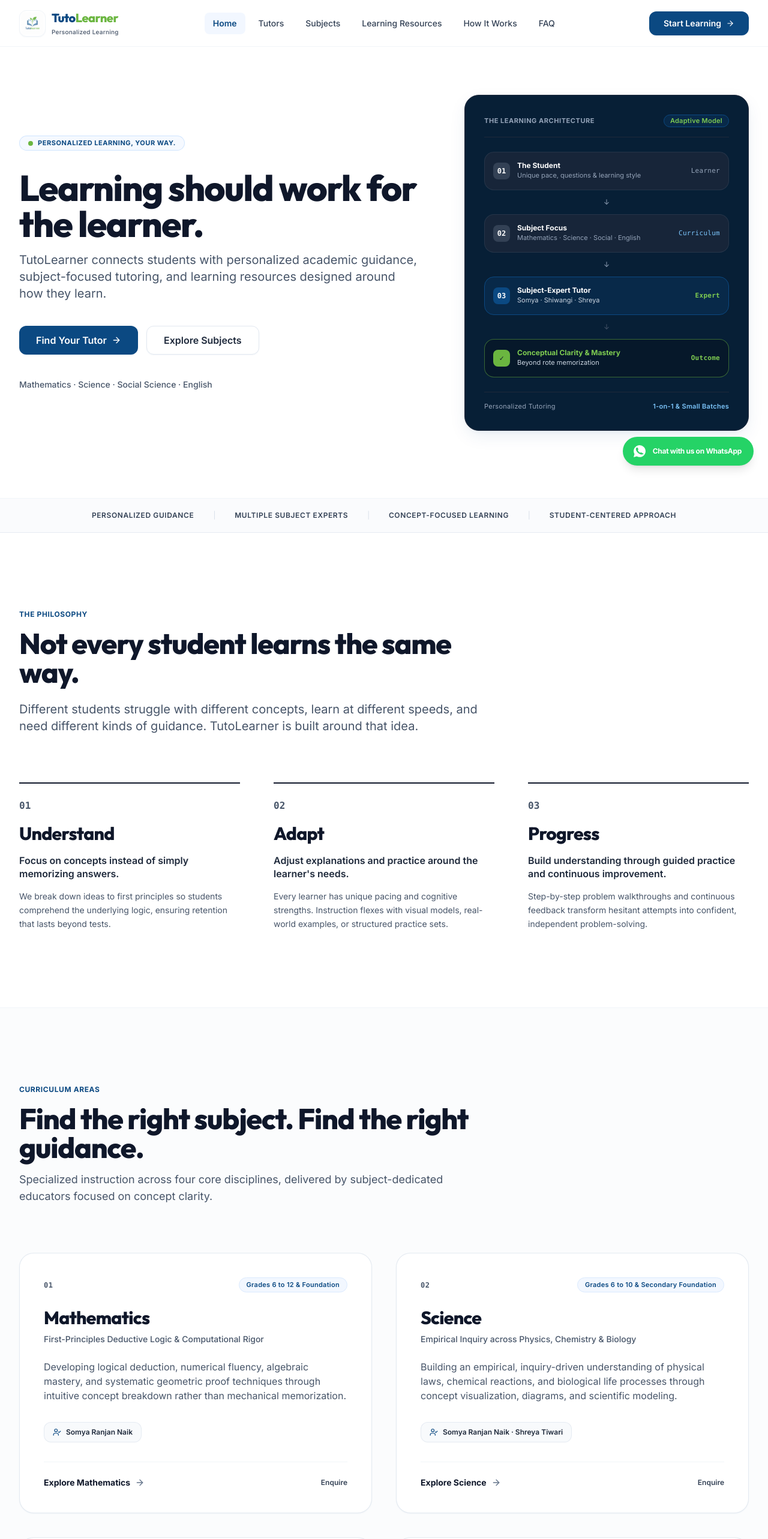
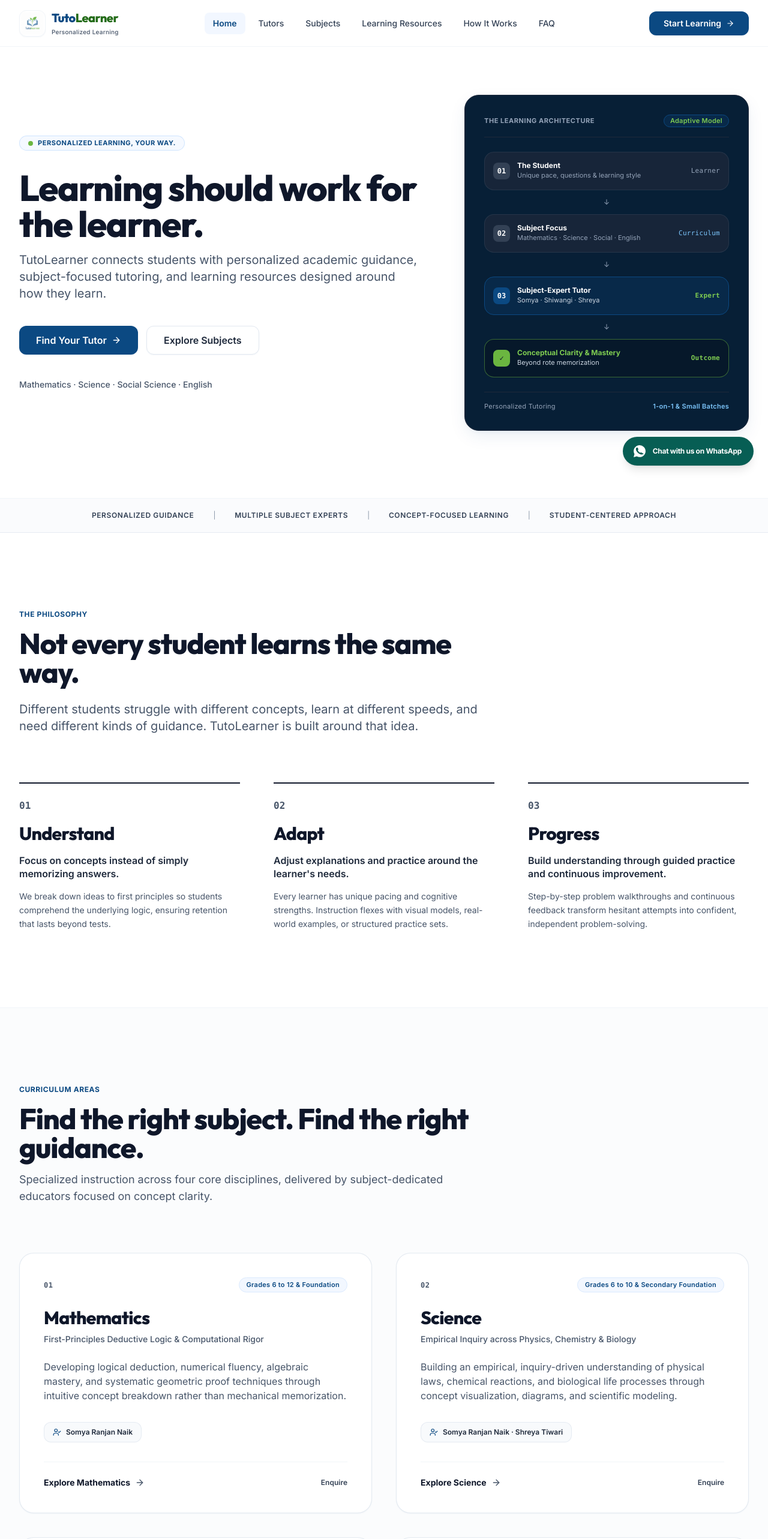
Before and after one commit to somyaranjan06/Tutolearner, a Next.js app: page / in a window 1280 px wide. Shown: the top 2565 px of the page at 60% size. Built offline with nearby package versions, Linux system fonts and the light colour scheme.

Commit message:
fix(a11y): resolve all remaining color contrast issues to achieve full WCAG AA compliance

```diff
--- a/src/components/common/Breadcrumbs.tsx
+++ b/src/components/common/Breadcrumbs.tsx
@@ -33,7 +33,7 @@
           const isLast = index === items.length - 1;
           return (
             <li key={index} className="flex items-center space-x-1.5 sm:space-x-2">
-              <ChevronRight className="h-3.5 w-3.5 text-slate-500 shrink-0" aria-hidden="true" />
+              <ChevronRight className="h-3.5 w-3.5 text-slate-600 shrink-0" aria-hidden="true" />
               {isLast || !item.href ? (
                 <span className="font-medium text-slate-900 truncate max-w-[200px] sm:max-w-none" aria-current="page">
                   {item.label}
--- a/src/components/common/FloatingWhatsApp.tsx
+++ b/src/components/common/FloatingWhatsApp.tsx
@@ -19,11 +19,11 @@
         aria-label="Chat with TutoLearner on WhatsApp"
         onMouseEnter={() => setIsHovered(true)}
         onMouseLeave={() => setIsHovered(false)}
-        className="group relative flex items-center gap-2.5 rounded-full bg-[#25D366] hover:bg-[#20bd5a] text-white p-3.5 sm:px-4 sm:py-3 shadow-lg hover:shadow-xl transition-all duration-300 ease-out focus-visible:outline-none focus-visible:ring-3 focus-visible:ring-[#25D366] focus-visible:ring-offset-2 active:scale-95"
+        className="group relative flex items-center gap-2.5 rounded-full bg-[#075E54] hover:bg-[#128C7E] text-white p-3.5 sm:px-4 sm:py-3 shadow-lg hover:shadow-xl transition-all duration-300 ease-out focus-visible:outline-none focus-visible:ring-3 focus-visible:ring-[#25D366] focus-visible:ring-offset-2 active:scale-95"
       >
         {/* Subtle breathing ripple glow */}
         <span
-          className="absolute inset-0 rounded-full bg-[#25D366] opacity-30 animate-ping -z-10"
+          className="absolute inset-0 rounded-full bg-[#25D366] opacity-20 animate-ping -z-10"
           aria-hidden="true"
         />
 
--- a/src/components/home/Hero.tsx
+++ b/src/components/home/Hero.tsx
@@ -129,7 +129,7 @@
 
                 {/* Connector */}
                 <div className="flex justify-center -my-1">
-                  <span className="text-xs text-slate-600">↓</span>
+                  <span className="text-xs text-slate-400">↓</span>
                 </div>
 
                 {/* Step 4: True Understanding */}
--- a/src/components/home/LearningResources.tsx
+++ b/src/components/home/LearningResources.tsx
@@ -88,7 +88,7 @@
                       <Icon className="h-5 w-5 text-[#6BB640]" />
                     </div>
                     <span className="inline-flex items-center gap-1 rounded-full bg-slate-100 px-3 py-1 text-2xs font-semibold text-slate-700 border border-slate-200">
-                      <Clock className="h-3 w-3 text-slate-500" />
+                      <Clock className="h-3 w-3 text-slate-600" />
                       <span>{item.status}</span>
                     </span>
                   </div>
--- a/src/components/home/PositioningStrip.tsx
+++ b/src/components/home/PositioningStrip.tsx
@@ -22,7 +22,7 @@
               </span>
               {index < pillars.length - 1 && (
                 <span
-                  className="hidden sm:inline text-slate-300 select-none text-xs font-light"
+                  className="hidden sm:inline text-slate-500 select-none text-xs font-light"
                   aria-hidden="true"
                 >
                   |
--- a/src/components/home/SubjectExplorer.tsx
+++ b/src/components/home/SubjectExplorer.tsx
@@ -75,7 +75,7 @@
                     className="inline-flex items-center gap-2 text-sm font-bold text-slate-900 group-hover:text-[#0B4982] transition-colors"
                   >
                     <span>Explore {subject.name}</span>
-                    <ArrowRight className="h-4 w-4 text-slate-500 group-hover:text-[#0B4982] group-hover:translate-x-1 transition-all" />
+                    <ArrowRight className="h-4 w-4 text-slate-600 group-hover:text-[#0B4982] group-hover:translate-x-1 transition-all" />
                   </Link>
 
                   <Link
--- a/src/components/home/TeachingPhilosophy.tsx
+++ b/src/components/home/TeachingPhilosophy.tsx
@@ -25,9 +25,9 @@
         {/* Motto Pillars */}
         <div className="pt-4 flex flex-wrap items-center justify-center gap-6 sm:gap-10 text-xs sm:text-sm font-mono text-slate-300">
           <span className="text-[#BAE0FD]">01 · Concept Clarity</span>
-          <span className="hidden sm:inline text-slate-500">•</span>
+          <span className="hidden sm:inline text-slate-400">•</span>
           <span className="text-[#BAE0FD]">02 · Adaptive Pacing</span>
-          <span className="hidden sm:inline text-slate-500">•</span>
+          <span className="hidden sm:inline text-slate-400">•</span>
           <span className="text-[#BAE0FD]">03 · Guided Mastery</span>
         </div>
       </div>
--- a/src/components/home/TutorsSection.tsx
+++ b/src/components/home/TutorsSection.tsx
@@ -85,7 +85,7 @@
                     className="inline-flex items-center gap-2 text-sm font-bold text-slate-900 group-hover:text-[#0B4982] transition-colors"
                   >
                     <span>View Profile</span>
-                    <ArrowRight className="h-4 w-4 text-slate-500 group-hover:text-[#0B4982] group-hover:translate-x-1 transition-all" />
+                    <ArrowRight className="h-4 w-4 text-slate-600 group-hover:text-[#0B4982] group-hover:translate-x-1 transition-all" />
                   </Link>
 
                   <Link
--- a/src/components/layout/MobileNavigation.tsx
+++ b/src/components/layout/MobileNavigation.tsx
@@ -64,7 +64,7 @@
             </div>
             <span className="font-heading font-extrabold text-lg tracking-tight">
               <span className="text-[#0B4982]">Tuto</span>
-              <span className="text-[#6BB640]">Learner</span>
+              <span className="text-[#236B18]">Learner</span>
             </span>
           </div>
 
@@ -104,7 +104,7 @@
                 )}
               >
                 <span>{item.label}</span>
-                <ArrowRight className="h-4 w-4 text-slate-500" />
+                <ArrowRight className="h-4 w-4 text-slate-600" />
               </Link>
             );
           })}
@@ -129,7 +129,7 @@
               <span>{siteConfig.contactEmail}</span>
             </p>
             <p className="flex items-center gap-1.5 text-slate-600">
-              <Clock className="h-3 w-3 text-slate-500" />
+              <Clock className="h-3 w-3 text-slate-600" />
               <span>{siteConfig.academicHours}</span>
             </p>
           </div>
--- a/src/components/layout/Navbar.tsx
+++ b/src/components/layout/Navbar.tsx
@@ -55,7 +55,7 @@
             <div className="flex flex-col">
               <span className="font-heading text-lg sm:text-xl font-extrabold tracking-tight leading-none">
                 <span className="text-[#0B4982]">Tuto</span>
-                <span className="text-[#6BB640]">Learner</span>
+                <span className="text-[#236B18]">Learner</span>
               </span>
               <span className="text-[10px] font-medium tracking-wide text-slate-600 mt-0.5 hidden sm:inline">
                 Personalized Learning
--- a/src/components/ui/input.tsx
+++ b/src/components/ui/input.tsx
@@ -12,7 +12,7 @@
       <input
         type={type}
         className={cn(
-          "flex h-11 w-full rounded-xl border bg-white px-4 py-2.5 text-sm text-slate-900 shadow-subtle transition-all duration-150 file:border-0 file:bg-transparent file:text-sm file:font-medium placeholder:text-slate-500 focus-visible:outline-none focus-visible:ring-2 focus-visible:ring-offset-1 disabled:cursor-not-allowed disabled:opacity-50",
+          "flex h-11 w-full rounded-xl border bg-white px-4 py-2.5 text-sm text-slate-900 shadow-subtle transition-all duration-150 file:border-0 file:bg-transparent file:text-sm file:font-medium placeholder:text-slate-600 focus-visible:outline-none focus-visible:ring-2 focus-visible:ring-offset-1 disabled:cursor-not-allowed disabled:opacity-50",
           hasError
             ? "border-rose-400 bg-rose-50/20 focus-visible:border-rose-500 focus-visible:ring-rose-500"
             : "border-slate-300 focus-visible:border-[#0B4982] focus-visible:ring-[#0B4982]",
--- a/src/components/ui/textarea.tsx
+++ b/src/components/ui/textarea.tsx
@@ -11,7 +11,7 @@
     return (
       <textarea
         className={cn(
-          "flex min-h-[120px] w-full rounded-xl border bg-white px-4 py-3 text-sm text-slate-900 shadow-subtle transition-all duration-150 placeholder:text-slate-500 focus-visible:outline-none focus-visible:ring-2 focus-visible:ring-offset-1 disabled:cursor-not-allowed disabled:opacity-50 leading-relaxed",
+          "flex min-h-[120px] w-full rounded-xl border bg-white px-4 py-3 text-sm text-slate-900 shadow-subtle transition-all duration-150 placeholder:text-slate-600 focus-visible:outline-none focus-visible:ring-2 focus-visible:ring-offset-1 disabled:cursor-not-allowed disabled:opacity-50 leading-relaxed",
           hasError
             ? "border-rose-400 bg-rose-50/20 focus-visible:border-rose-500 focus-visible:ring-rose-500"
             : "border-slate-300 focus-visible:border-[#0B4982] focus-visible:ring-[#0B4982]",
```
